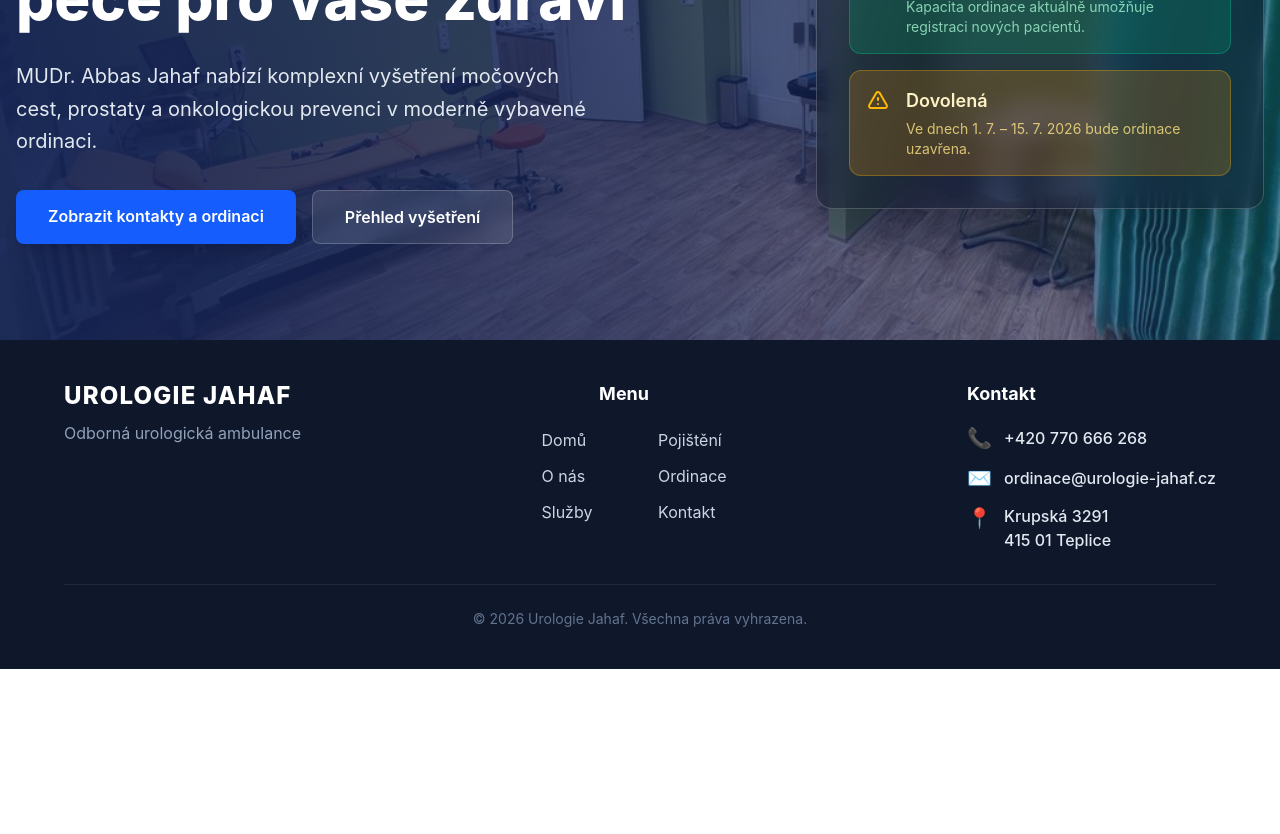
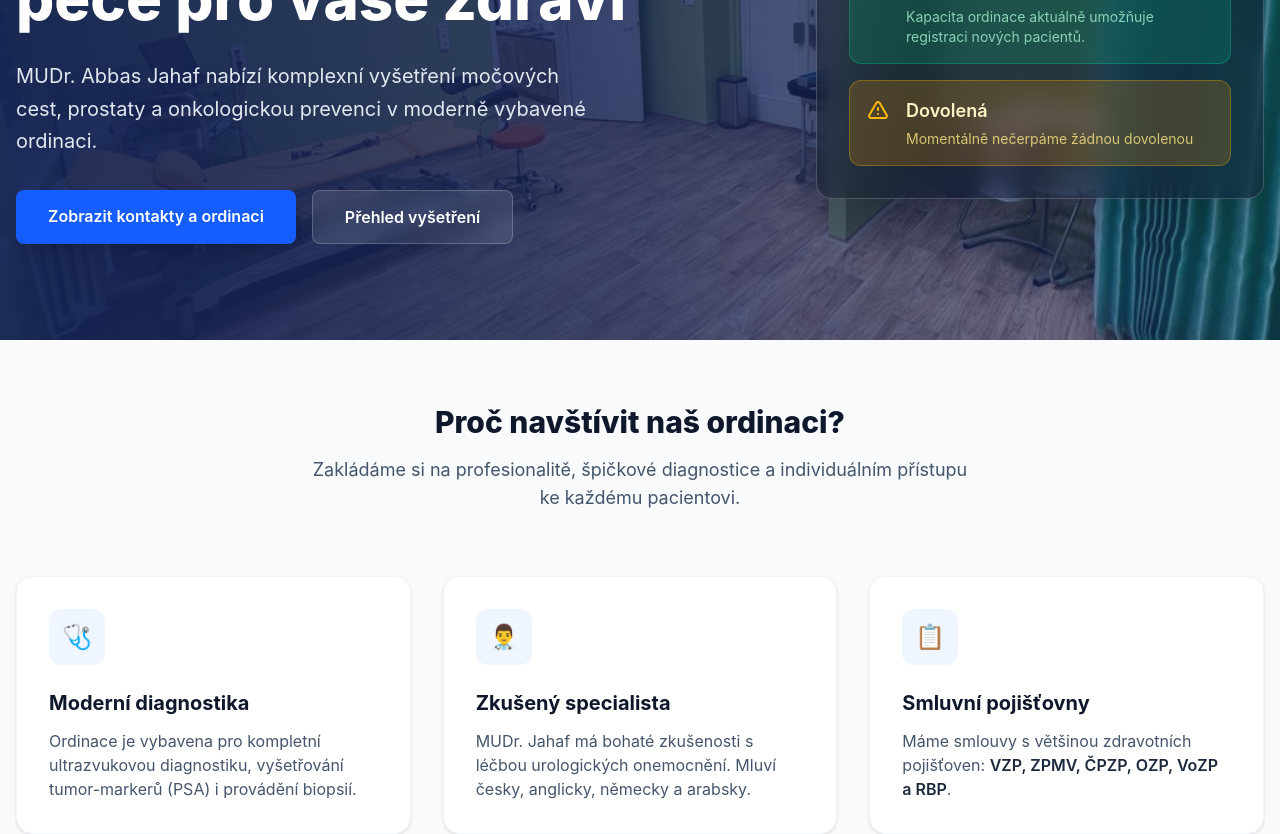
Before and after one commit to amjedq7/web-jahaf, a React (Vite) app: page / in a window 1280 px wide. Shown: the part 380-1214 px from the top of the page. Before the commit the page ends 1049 px from the top, so only its background shows below. Built offline with nearby package versions, Linux system fonts and the light colour scheme.

Commit message:
edit grammar

```diff
--- a/src/pages/Home.tsx
+++ b/src/pages/Home.tsx
@@ -7,7 +7,7 @@ export default function Home() {
 
       {/* HERO SEKCE */}
       <section
-        className="relative bg-cover bg-center bg-no-repeat min-h-[600px] flex items-center py-24"
+        className="relative bg-cover bg-center bg-no-repeat min-h-[600px] flex items-center py-20 lg:py-24"
         style={{ backgroundImage: `url(${bgImage})` }}
       >
         <div className="absolute inset-0 bg-gradient-to-r from-blue-950/95 via-blue-950/80 to-blue-900/40"></div>
@@ -75,7 +75,7 @@ export default function Home() {
                   </div>
                   <div>
                     <h4 className="font-semibold text-amber-100 text-lg">Dovolená</h4>
-                    <p className="text-sm text-amber-200/80 mt-1">Ve dnech 1. 7. – 15. 7. 2026 bude ordinace uzavřena.</p>
+                    <p className="text-sm text-amber-200/80 mt-1">Momentálně nečerpáme žádnou dovolenou</p>
                   </div>
                 </div>
 
@@ -86,6 +86,43 @@ export default function Home() {
         </div>
       </section>
 
+      {/* TŘI HLAVNÍ PILÍŘE ORDINACE */}
+      <section className="container mx-auto px-4 py-16">
+        <div className="text-center max-w-2xl mx-auto mb-16">
+          <h2 className="text-3xl font-extrabold text-slate-900 mb-4">Proč navštívit naš ordinaci?</h2>
+          <p className="text-slate-600 text-lg">Zakládáme si na profesionalitě, špičkové diagnostice a individuálním přístupu ke každému pacientovi.</p>
+        </div>
+
+        <div className="grid md:grid-cols-3 gap-8">
+          {/* Výhoda 1 */}
+          <div className="bg-white p-8 rounded-2xl shadow-sm border border-slate-100 hover:shadow-md transition-shadow">
+            <div className="h-14 w-14 bg-blue-50 rounded-xl flex items-center justify-center text-blue-600 font-bold text-2xl mb-6">🩺</div>
+            <h3 className="text-xl font-bold text-slate-900 mb-3">Moderní diagnostika</h3>
+            <p className="text-slate-600">
+              Ordinace je vybavena pro kompletní ultrazvukovou diagnostiku, vyšetřování tumor-markerů (PSA) i provádění biopsií.
+            </p>
+          </div>
+
+          {/* Výhoda 2 */}
+          <div className="bg-white p-8 rounded-2xl shadow-sm border border-slate-100 hover:shadow-md transition-shadow">
+            <div className="h-14 w-14 bg-blue-50 rounded-xl flex items-center justify-center text-blue-600 font-bold text-2xl mb-6">👨‍⚕️</div>
+            <h3 className="text-xl font-bold text-slate-900 mb-3">Zkušený specialista</h3>
+            <p className="text-slate-600">
+              MUDr. Jahaf má bohaté zkušenosti s léčbou urologických onemocnění. Mluví česky, anglicky, německy a arabsky.
+            </p>
+          </div>
+
+          {/* Výhoda 3 */}
+          <div className="bg-white p-8 rounded-2xl shadow-sm border border-slate-100 hover:shadow-md transition-shadow">
+            <div className="h-14 w-14 bg-blue-50 rounded-xl flex items-center justify-center text-blue-600 font-bold text-2xl mb-6">📋</div>
+            <h3 className="text-xl font-bold text-slate-900 mb-3">Smluvní pojišťovny</h3>
+            <p className="text-slate-600">
+              Máme smlouvy s většinou zdravotních pojišťoven: <span className="font-semibold text-slate-800">VZP, ZPMV, ČPZP, OZP, VoZP a RBP</span>.
+            </p>
+          </div>
+        </div>
+      </section>
+
     </div>
   )
 }
```
